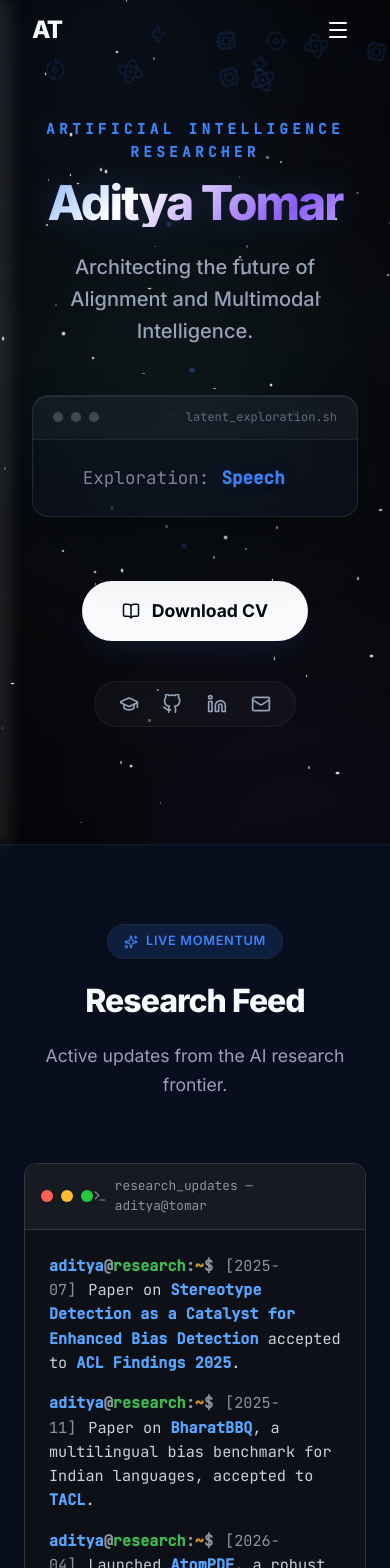
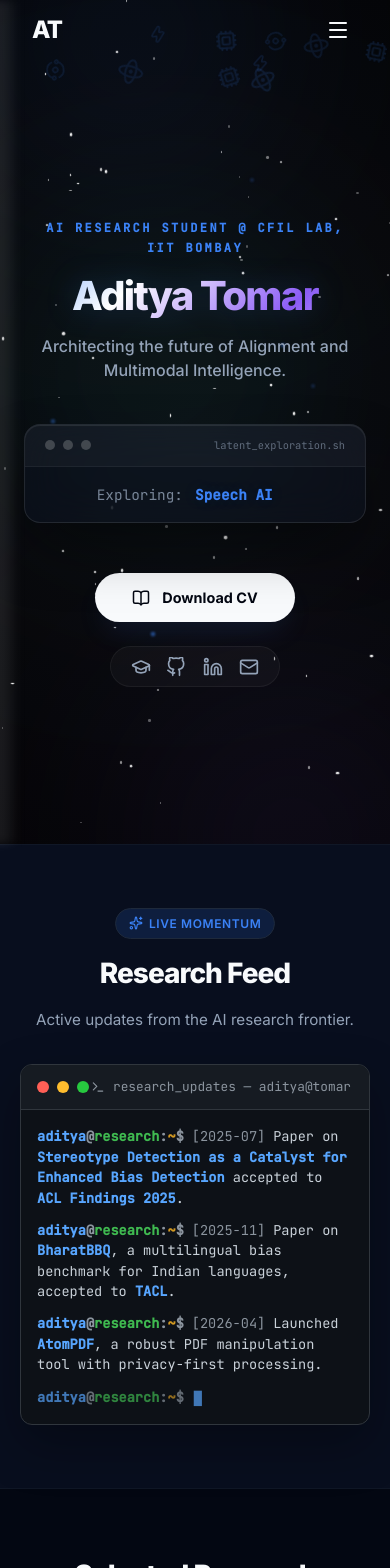
Before and after one commit to aditya20t/adityatomar, a React (Vite) app: page / in a window 390 px wide. Shown: the top 1568 px of the page. Built offline with nearby package versions, Linux system fonts and the light colour scheme.

Commit message:
enhanced responsiveness

```diff
--- a/src/components/Hero.tsx
+++ b/src/components/Hero.tsx
@@ -11,7 +11,7 @@ const LinkedinIcon = ({ size = 24 }) => (
 );
 
 const Hero: React.FC = () => {
-    const roles = ["NLP", "ML", "Speech", "Diffusion AI", "AI Alignment"];
+    const roles = ["NLP", "ML", "Speech AI", "Diffusion AI", "AI Alignment"];
     const [roleIndex, setRoleIndex] = useState(0);
     const [displayText, setDisplayText] = useState("");
     const [isDeleting, setIsDeleting] = useState(false);
@@ -77,7 +77,7 @@ const Hero: React.FC = () => {
                 transition={{ duration: 1, ease: [0.16, 1, 0.3, 1] }}
             >
                 <div className="hero-header-stack">
-                    <span className="hero-eyebrow">Artificial Intelligence Researcher</span>
+                    <span className="hero-eyebrow">AI Research Student @ CFIL Lab, IIT Bombay</span>
                     <h1 className="hero-title">Aditya Tomar</h1>
                     <p className="hero-tagline">Architecting the future of Alignment and Multimodal Intelligence.</p>
                 </div>
@@ -92,7 +92,7 @@ const Hero: React.FC = () => {
                         <div className="console-tab">latent_exploration.sh</div>
                     </div>
                     <div className="typing-container">
-                        <span className="typing-static">Exploration:</span>
+                        <span className="typing-static">Exploring:</span>
                         <span className="typing-dynamic">{displayText}</span>
                         <span className="typing-cursor">█</span>
                     </div>
--- a/src/index.css
+++ b/src/index.css
@@ -319,38 +319,49 @@ button {
   display: flex;
   align-items: center;
   justify-content: center;
-  padding: 2rem;
+  padding: clamp(6rem, 15vh, 10rem) 1.5rem 4rem 1.5rem;
   text-align: center;
   position: relative;
   overflow: hidden;
+  --text-primary: #f8fafc;
+  --text-secondary: #94a3b8;
+  --border-color: rgba(255, 255, 255, 0.1);
+  color: var(--text-primary);
 }
 
 .hero-content {
   max-width: 900px;
   width: 100%;
   z-index: 10;
+  display: flex;
+  flex-direction: column;
+  align-items: center;
 }
 
 .hero-header-stack {
-  margin-bottom: 3rem;
+  margin-bottom: clamp(2rem, 5vh, 3.5rem);
+  width: 100%;
 }
 
 .hero-eyebrow {
   display: inline-block;
   font-family: var(--font-mono);
   color: var(--primary);
-  font-size: 0.9rem;
+  font-size: clamp(0.75rem, 2vw, 0.9rem);
   font-weight: 600;
   margin-bottom: 1rem;
   text-transform: uppercase;
-  letter-spacing: 0.3em;
+  letter-spacing: 0.2em;
+  max-width: 90%;
+  margin-left: auto;
+  margin-right: auto;
 }
 
 .hero-title {
-  font-size: clamp(3.5rem, 12vw, 6rem);
+  font-size: clamp(2.5rem, 10vw, 6rem);
   font-weight: 800;
-  line-height: 1;
-  margin-bottom: 1.5rem;
+  line-height: 1.1;
+  margin-bottom: 1rem;
   letter-spacing: -0.04em;
   background: linear-gradient(
     135deg,
@@ -369,11 +380,12 @@ button {
 }
 
 .hero-tagline {
-  font-size: 1.25rem;
+  font-size: clamp(1rem, 2.5vw, 1.25rem);
   color: var(--text-secondary);
-  max-width: 600px;
+  max-width: 650px;
   margin: 0 auto;
   font-weight: 500;
+  line-height: 1.5;
 }
 
 /* Glass Console */
@@ -383,8 +395,9 @@ button {
   -webkit-backdrop-filter: blur(20px);
   border: 1px solid rgba(255, 255, 255, 0.1);
   border-radius: 16px;
+  width: 100%;
   max-width: 600px;
-  margin: 0 auto 4rem auto;
+  margin: 0 auto clamp(2rem, 6vh, 4rem) auto;
   overflow: hidden;
   box-shadow: 0 30px 60px -12px rgba(0, 0, 0, 0.5),
               inset 0 1px 1px rgba(255, 255, 255, 0.1);
@@ -413,19 +426,20 @@ button {
 
 .console-tab {
   font-family: var(--font-mono);
-  font-size: 0.75rem;
+  font-size: clamp(0.65rem, 1.5vw, 0.75rem);
   color: var(--text-secondary);
   opacity: 0.6;
 }
 
 .typing-container {
-  padding: 1.5rem 2rem;
+  padding: clamp(1rem, 3vw, 1.5rem) clamp(1rem, 4vw, 2rem);
   display: flex;
   align-items: center;
   justify-content: center;
-  gap: 0.75rem;
+  flex-wrap: wrap;
+  gap: 0.5rem 0.75rem;
   font-family: var(--font-mono);
-  font-size: 1.1rem;
+  font-size: clamp(0.9rem, 2.5vw, 1.1rem);
 }
 
 .typing-static {
@@ -449,20 +463,23 @@ button {
   display: flex;
   flex-direction: column;
   align-items: center;
-  gap: 2.5rem;
+  gap: clamp(1.5rem, 4vw, 2.5rem);
+  width: 100%;
 }
 
 .btn-cosmic {
   display: inline-flex;
   align-items: center;
+  justify-content: center;
   gap: 0.75rem;
-  padding: 1rem 2.5rem;
+  padding: 0.8rem 2rem;
+  min-width: 200px;
   background: var(--text-primary);
   color: var(--bg-color);
   border-radius: 100px;
   font-weight: 700;
   text-decoration: none;
-  font-size: 1.1rem;
+  font-size: clamp(0.9rem, 2vw, 1.1rem);
   box-shadow: 0 15px 30px -10px var(--primary-glow);
   transition: var(--transition);
 }
@@ -476,8 +493,8 @@ button {
 
 .hero-social-strip {
   display: flex;
-  gap: 1.5rem;
-  padding: 0.75rem 1.5rem;
+  gap: clamp(1rem, 3vw, 1.5rem);
+  padding: 0.6rem 1.25rem;
   background: rgba(255, 255, 255, 0.03);
   border-radius: 100px;
   border: 1px solid rgba(255, 255, 255, 0.05);
@@ -514,27 +531,27 @@ button {
 
 /* Sections */
 .section {
-  padding: 8rem 2rem;
+  padding: clamp(4rem, 10vw, 8rem) 1.5rem;
   max-width: 1200px;
   margin: 0 auto;
   position: relative;
 }
 
 .section-header {
-  margin-bottom: 4rem;
+  margin-bottom: clamp(2rem, 6vw, 4rem);
   text-align: center;
 }
 
 .section-title {
-  font-size: clamp(2rem, 5vw, 3.5rem);
+  font-size: clamp(1.75rem, 5vw, 3.5rem);
   font-weight: 800;
-  margin-bottom: 1rem;
+  margin-bottom: 0.75rem;
   letter-spacing: -1px;
 }
 
 .section-subtitle {
   color: var(--text-secondary);
-  font-size: 1.1rem;
+  font-size: clamp(0.95rem, 2vw, 1.1rem);
   max-width: 600px;
   margin: 0 auto;
 }
@@ -561,8 +578,8 @@ button {
 /* Components: Projects & Publications */
 .projects-grid {
   display: grid;
-  grid-template-columns: repeat(auto-fill, minmax(340px, 1fr));
-  gap: 2rem;
+  grid-template-columns: repeat(auto-fill, minmax(clamp(280px, 40vw, 340px), 1fr));
+  gap: clamp(1rem, 3vw, 2rem);
 }
 
 .project-card, .publication-card {
@@ -571,7 +588,7 @@ button {
   -webkit-backdrop-filter: blur(12px);
   border: 1px solid var(--border-color);
   border-radius: 24px;
-  padding: 2.5rem;
+  padding: clamp(1.5rem, 4vw, 2.5rem);
   transition: var(--transition);
   height: 100%;
   display: flex;
@@ -587,17 +604,17 @@ button {
 }
 
 .project-title {
-  font-size: 1.5rem;
+  font-size: clamp(1.25rem, 3vw, 1.5rem);
   font-weight: 700;
-  margin-bottom: 1rem;
+  margin-bottom: 0.75rem;
   color: var(--text-primary);
 }
 
 .project-summary {
   color: var(--text-secondary);
-  font-size: 1rem;
+  font-size: clamp(0.9rem, 2vw, 1rem);
   line-height: 1.6;
-  margin-bottom: 2rem;
+  margin-bottom: 1.5rem;
   flex-grow: 1;
 }
 
@@ -799,21 +816,21 @@ button {
 }
 
 .terminal-body {
-  padding: 1.5rem;
+  padding: clamp(1rem, 3vw, 1.5rem);
   font-family: var(--font-mono);
-  font-size: 0.95rem;
+  font-size: clamp(0.85rem, 2vw, 0.95rem);
   color: #c9d1d9;
   min-height: 300px;
 }
 
 .terminal-line {
-  margin-bottom: 1rem;
-  line-height: 1.6;
+  margin-bottom: 0.75rem;
+  line-height: 1.5;
   display: block;
 }
 
 .terminal-prompt {
-  margin-right: 0.75rem;
+  margin-right: 0.5rem;
   font-weight: 600;
 }
 
@@ -826,7 +843,7 @@ button {
 
 .terminal-date {
   color: #8b949e;
-  margin-right: 0.75rem;
+  margin-right: 0.5rem;
 }
 
 .terminal-strong {
@@ -842,14 +859,14 @@ button {
 .status-badge {
   display: inline-flex;
   align-items: center;
-  gap: 0.5rem;
-  padding: 0.4rem 1rem;
+  gap: 0.4rem;
+  padding: 0.3rem 0.8rem;
   background: var(--primary-glow);
   color: var(--primary);
   border-radius: 100px;
-  font-size: 0.8rem;
+  font-size: 0.75rem;
   font-weight: 600;
-  margin-bottom: 1rem;
+  margin-bottom: 0.75rem;
   text-transform: uppercase;
   letter-spacing: 0.05em;
   border: 1px solid var(--border-color);
@@ -863,7 +880,7 @@ button {
 }
 
 .about-paragraph {
-  font-size: 1.15rem;
+  font-size: clamp(1rem, 2.5vw, 1.15rem);
   color: var(--text-secondary);
   margin-bottom: 1.5rem;
 }
@@ -875,20 +892,18 @@ button {
 
 /* Mobile Responsiveness */
 @media (max-width: 768px) {
-  .section { padding: 5rem 1.5rem; }
+  .section { padding: 4rem 1.25rem; }
   .navbar { height: 60px; }
   .desktop-only { display: none; }
 
   .timeline-container::before { left: 8px; }
   .timeline-dot { left: 8px; }
-  .timeline-item { padding-left: 40px; }
-
-  .hero-title { font-size: 3rem; }
+  .timeline-item { padding-left: 32px; }
 }
 
 /* Footer */
 .footer {
-  padding: 4rem 2rem;
+  padding: clamp(2rem, 8vw, 4rem) 1.5rem;
   text-align: center;
   border-top: 1px solid var(--border-color);
 }
```
